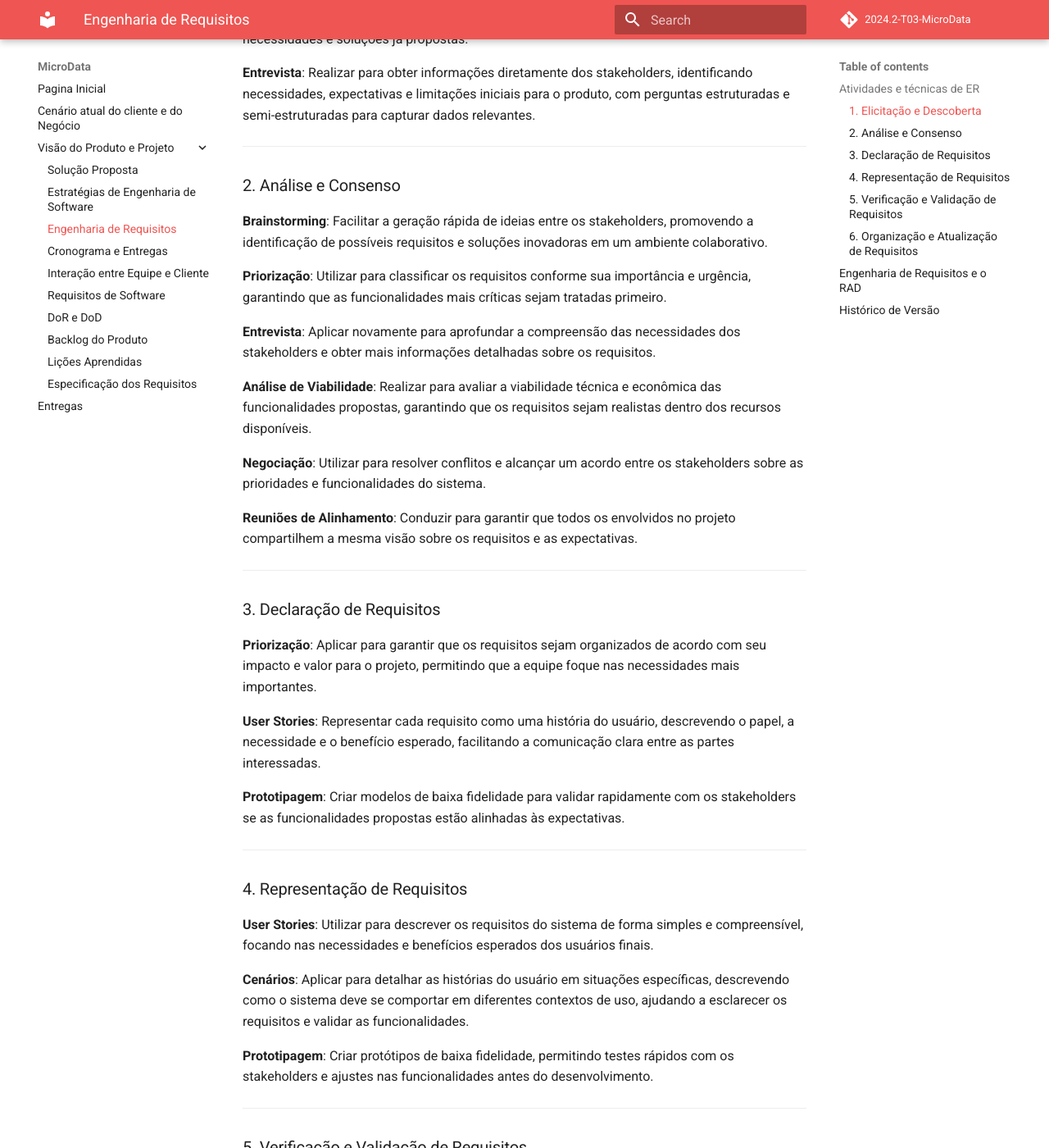
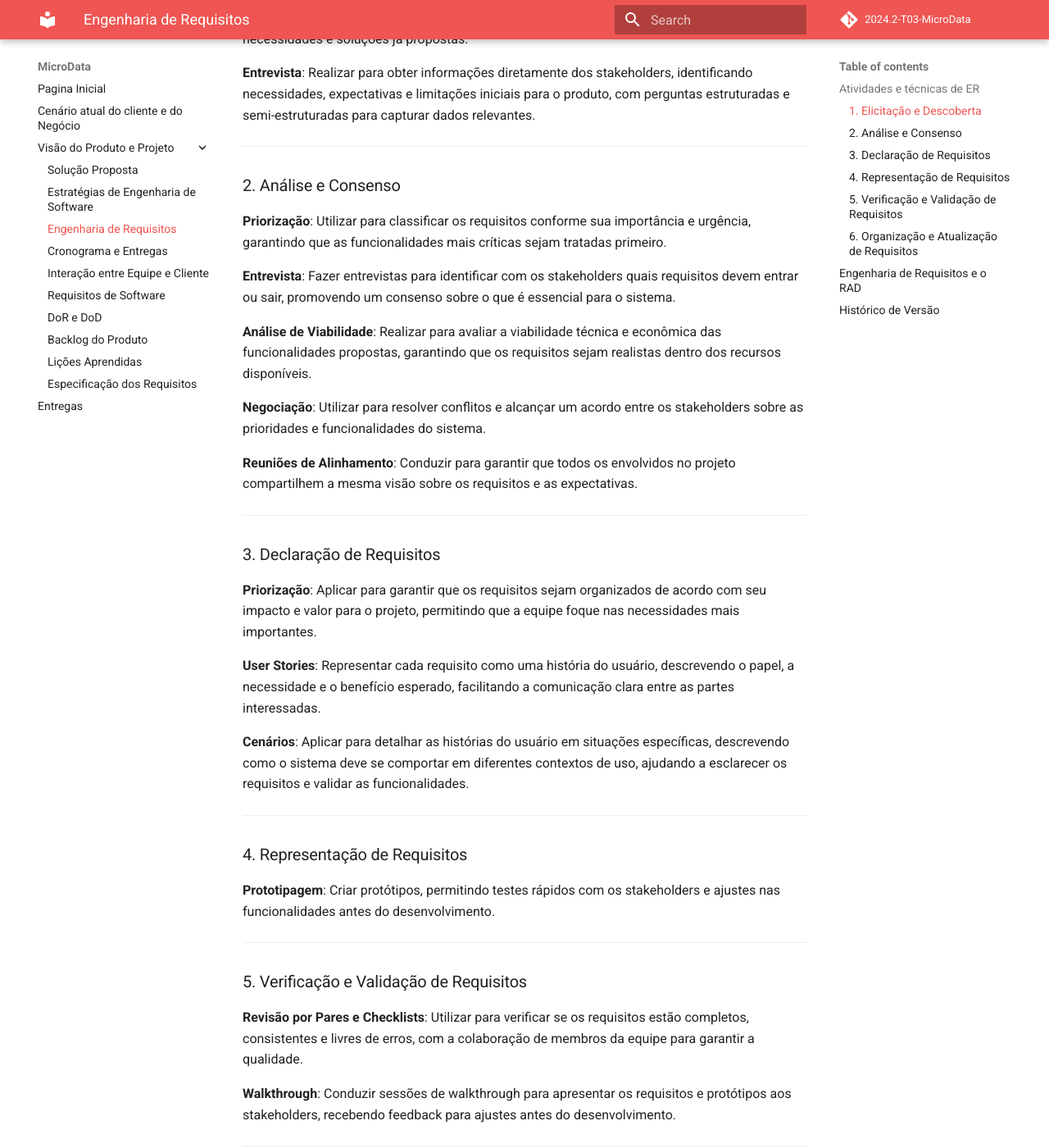
Before and after one commit to storch7/2024.2-T03-MicroData, an MkDocs documentation site: the page built from docs/visao_produto_projeto/engenharia_requisitos.md, in a window 1280 px wide and 1400 px high, scrolled down 293 px. Shown: the whole window at 82% size. Built offline with MkDocs 1.6.1 and Material for MkDocs 9.7.7, drawn with Linux system fonts in a browser that asks for light colours; comment, search, counter and statistics services are not loaded; some of the changed text lies outside the part shown.

Commit message:
aplica alterações sugeriadas pelo professor #21

```diff
--- a/docs/visao_produto_projeto/engenharia_requisitos.md
+++ b/docs/visao_produto_projeto/engenharia_requisitos.md
@@ -10,11 +10,9 @@
 ---
 
 ### 2. Análise e Consenso
-**Brainstorming**: Facilitar a geração rápida de ideias entre os stakeholders, promovendo a identificação de possíveis requisitos e soluções inovadoras em um ambiente colaborativo.
-
 **Priorização**: Utilizar para classificar os requisitos conforme sua importância e urgência, garantindo que as funcionalidades mais críticas sejam tratadas primeiro.
 
-**Entrevista**: Aplicar novamente para aprofundar a compreensão das necessidades dos stakeholders e obter mais informações detalhadas sobre os requisitos.
+**Entrevista**: Fazer entrevistas para identificar com os stakeholders quais requisitos devem entrar ou sair, promovendo um consenso sobre o que é essencial para o sistema.
 
 **Análise de Viabilidade**: Realizar para avaliar a viabilidade técnica e econômica das funcionalidades propostas, garantindo que os requisitos sejam realistas dentro dos recursos disponíveis.
 
@@ -29,17 +27,12 @@
 
 **User Stories**: Representar cada requisito como uma história do usuário, descrevendo o papel, a necessidade e o benefício esperado, facilitando a comunicação clara entre as partes interessadas.
 
-**Prototipagem**: Criar modelos de baixa fidelidade para validar rapidamente com os stakeholders se as funcionalidades propostas estão alinhadas às expectativas.
+**Cenários**: Aplicar para detalhar as histórias do usuário em situações específicas, descrevendo como o sistema deve se comportar em diferentes contextos de uso, ajudando a esclarecer os requisitos e validar as funcionalidades.
 
 ---
 
 ### 4. Representação de Requisitos
-**User Stories**: Utilizar para descrever os requisitos do sistema de forma simples e compreensível, focando nas necessidades e benefícios esperados dos usuários finais.
-
-**Cenários**: Aplicar para detalhar as histórias do usuário em situações específicas, descrevendo como o sistema deve se comportar em diferentes contextos de uso, ajudando a esclarecer os requisitos e validar as funcionalidades.
-
-
-**Prototipagem**: Criar protótipos de baixa fidelidade, permitindo testes rápidos com os stakeholders e ajustes nas funcionalidades antes do desenvolvimento.
+**Prototipagem**: Criar protótipos, permitindo testes rápidos com os stakeholders e ajustes nas funcionalidades antes do desenvolvimento.
 
 ---
 
@@ -51,11 +44,9 @@
 ---
 
 ### 6. Organização e Atualização de Requisitos
-**Revisões de Lista de Requisitos**: Realizar para manter a lista de requisitos atualizada e garantir que todos os requisitos foram revisados e aprovados antes da implementação.
-
 **Grooming do Backlog**: Realizar sessões de grooming para revisar, refinar e priorizar os itens no backlog, garantindo que ele esteja alinhado com os objetivos do projeto e as expectativas dos stakeholders.
 
-**Reunião de Encerramento**: Conduzir uma reunião final para revisar o trabalho realizado, garantir que todos os requisitos foram atendidos e fechar oficialmente a fase de requisitos do projeto.
+**Atualiazação do Backlog**: Conduzir uma reunião final para revisar o trabalho realizado, garantir que todos os requisitos foram atendidos e fechar oficialmente a fase de requisitos do projeto.
 
 ## Engenharia de Requisitos e o RAD
 
@@ -81,7 +72,7 @@
     <tr>
       <td style="text-align: center; vertical-align: middle;">Análise e Consenso</td>
       <td style="text-align: center; vertical-align: middle;">Priorização de Requisitos</td>
-      <td style="text-align: center; vertical-align: middle;">Brainstorming, Priorização, Entrevista, Análise de Viabilidade e Negociação</td>
+      <td style="text-align: center; vertical-align: middle;">Priorização, Entrevista, Análise de Viabilidade e Negociação</td>
       <td style="text-align: center; vertical-align: middle;">Escopo e funcionalidades priorizadas e acordadas</td>
     </tr>
     <tr>
@@ -89,6 +80,12 @@
       <td style="text-align: center; vertical-align: middle;">Descrição dos Requisitos</td>
       <td style="text-align: center; vertical-align: middle;">Priorização e User Stories</td>
       <td style="text-align: center; vertical-align: middle;">Documentação de Requisitos de software</td>
+    </tr>
+    <tr>
+      <td style="text-align: center; vertical-align: middle;">Representação</td>
+      <td style="text-align: center; vertical-align: middle;">Confecção de artefatos</td>
+      <td style="text-align: center; vertical-align: middle;">Prototipação</td>
+      <td style="text-align: center; vertical-align: middle;">Representações formais</td>
     </tr>
     <tr>
       <td style="text-align: center; vertical-align: middle;" rowspan="2">Verificação e validação</td>
@@ -101,15 +98,9 @@
       <td style="text-align: center; vertical-align: middle;">Walkthrough</td>
     </tr>
     <tr>
-      <td style="text-align: center; vertical-align: middle;">Representação</td>
-      <td style="text-align: center; vertical-align: middle;">Confecção de artefatos</td>
-      <td style="text-align: center; vertical-align: middle;">User Stories e Cenários</td>
-      <td style="text-align: center; vertical-align: middle;">Representações formais</td>
-    </tr>
-    <tr>
       <td style="text-align: center; vertical-align: middle;">Organização e Atualização</td>
       <td style="text-align: center; vertical-align: middle;">Revisões periódicas</td>
-      <td style="text-align: center; vertical-align: middle;">Revisões de lista de requisitos</td>
+      <td style="text-align: center; vertical-align: middle;">Atualização do Bakclog</td>
       <td style="text-align: center; vertical-align: middle;">Backlog atualizado e alinhado</td>
     </tr>
     <!-- User Design -->
@@ -122,20 +113,20 @@
     </tr>
     <tr>
       <td style="text-align: center; vertical-align: middle;">Declaração</td>
-      <td style="text-align: center; vertical-align: middle;">Prototipação de Baixa fidelidade</td>
-      <td style="text-align: center; vertical-align: middle;">Prototipagem</td>
-      <td style="text-align: center; vertical-align: middle;">Ideia do fluxo de telas desejado pelo cliente e como isso refletirá no protótipo de alta fidelidade</td>
+      <td style="text-align: center; vertical-align: middle;">Especificação dos Requisitos</td>
+      <td style="text-align: center; vertical-align: middle;">Cenários</td>
+      <td style="text-align: center; vertical-align: middle;">Requisitos Especificados</td>
     </tr>
     <tr>
       <td style="text-align: center; vertical-align: middle;">Representação</td>
-      <td style="text-align: center; vertical-align: middle;">Prototipação de Alta Fidelidade</td>
+      <td style="text-align: center; vertical-align: middle;">Prototipação</td>
       <td style="text-align: center; vertical-align: middle;">Prototipagem</td>
       <td style="text-align: center; vertical-align: middle;">Protótipos de alta fidelidade e fluxo de telas da aplicação</td>
     </tr>
     <tr>
       <td style="text-align: center; vertical-align: middle;">Verificação e validação</td>
       <td style="text-align: center; vertical-align: middle;">Revisão Iterativa</td>
-      <td style="text-align: center; vertical-align: middle;">Walkthroughs, Checklists</td>
+      <td style="text-align: center; vertical-align: middle;">Walkthroughs e  Checklists</td>
       <td style="text-align: center; vertical-align: middle;">Protótipo ajustado para refletir melhor os objetivos</td>
     </tr>
     <!-- Desenvolvimento e Testes -->
@@ -150,8 +141,8 @@
     <tr>
       <td style="text-align: center; vertical-align: middle;"><strong>Finalização e entrega</strong></td>
       <td style="text-align: center; vertical-align: middle;">Organização e Atualização</td>
-      <td style="text-align: center; vertical-align: middle;">Atualização do Backlog</td>
-      <td style="text-align: center; vertical-align: middle;">Reunião de Encerramento</td>
+      <td style="text-align: center; vertical-align: middle;">Revisão Final do Backlog</td>
+      <td style="text-align: center; vertical-align: middle;">Atualização do Bakclog</td>
       <td style="text-align: center; vertical-align: middle;">Backlog encerrado, rastreabilidade completa dos requisitos, deploy da aplicação e implementação do MVP1</td>
     </tr>
   </tbody>
```
Also changed, not shown: other parts of docs/visao_produto_projeto/engenharia_requisitos.md (+2 -1 lines).
